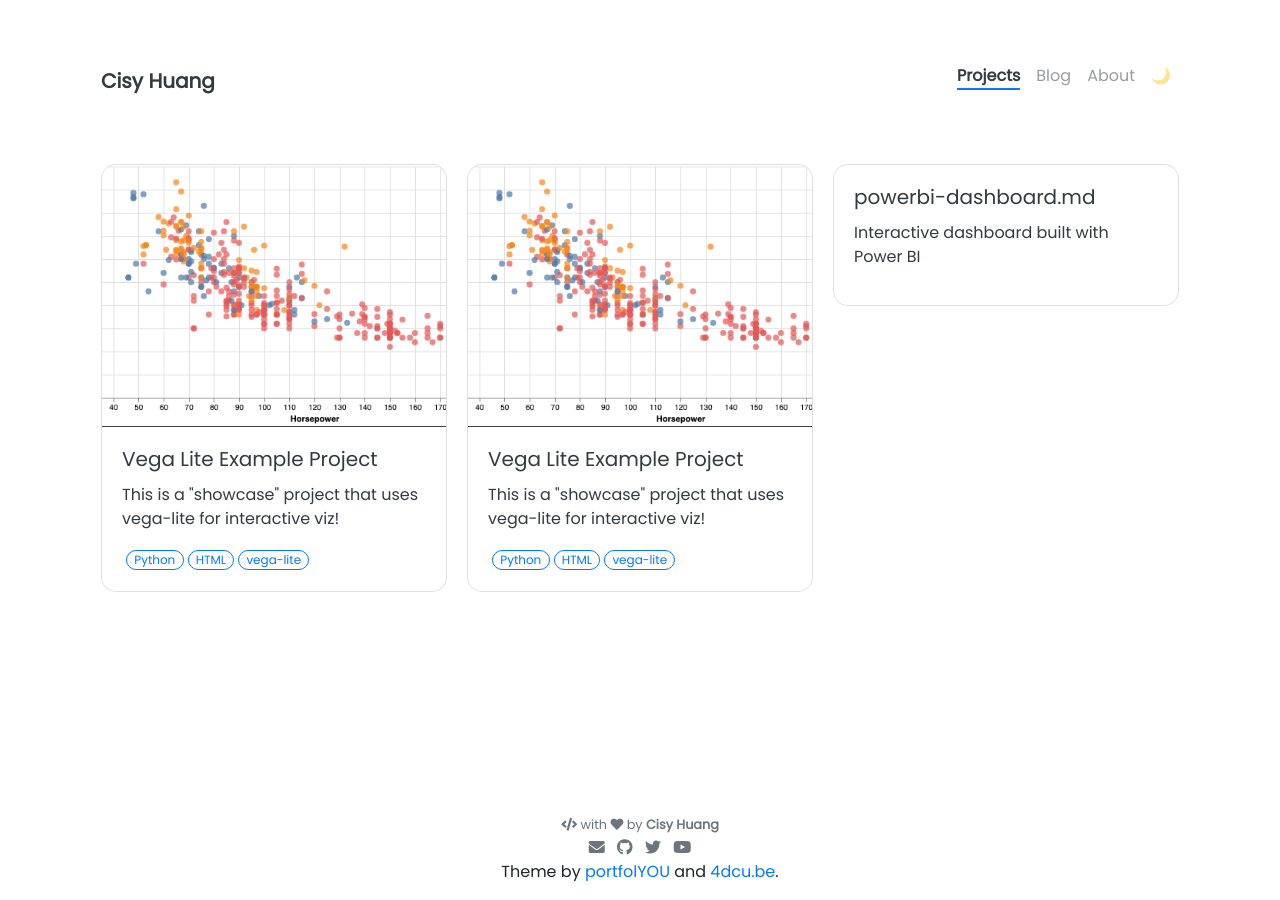
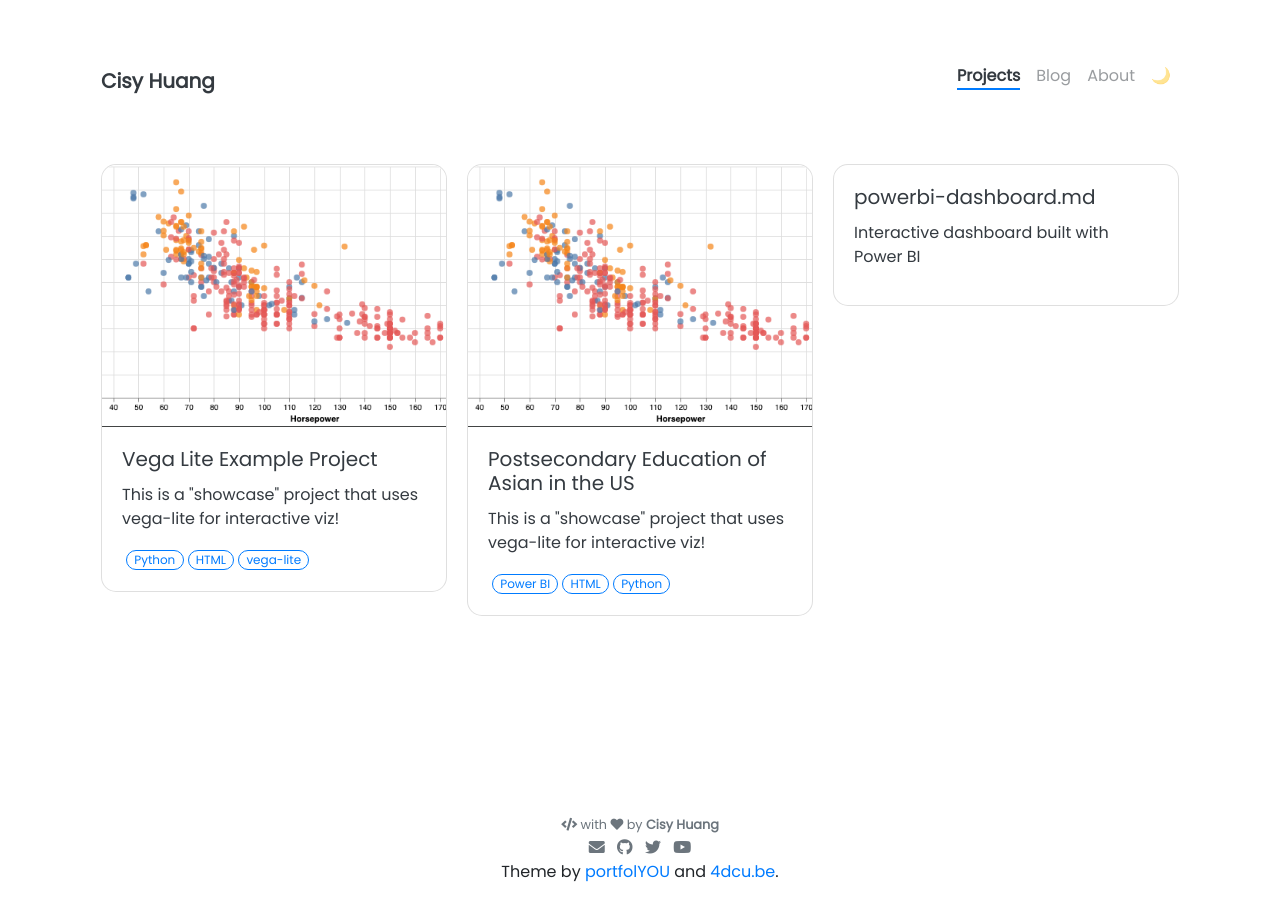
Before and after one commit to cisyyyy/cisyyyy.github.io, a Jekyll site: the page built from pages/projects.html, in a window 1280 px wide. Built offline with Jekyll 4.4.1, drawn with Linux system fonts in a browser that asks for light colours; nearby versions of some CDN libraries.

Commit message:
Update american_asian_postsecondary_edu.md

```diff
--- a/_projects/american_asian_postsecondary_edu.md
+++ b/_projects/american_asian_postsecondary_edu.md
@@ -1,6 +1,6 @@
 ---
-name: Vega Lite Example Project
-tools: [Python, HTML, vega-lite]
+name: Postsecondary Education of Asian in the US
+tools: [Power BI, HTML, Python]
 image: assets/pngs/cars.png
 description: This is a "showcase" project that uses vega-lite for interactive viz!
 custom_js:
```
